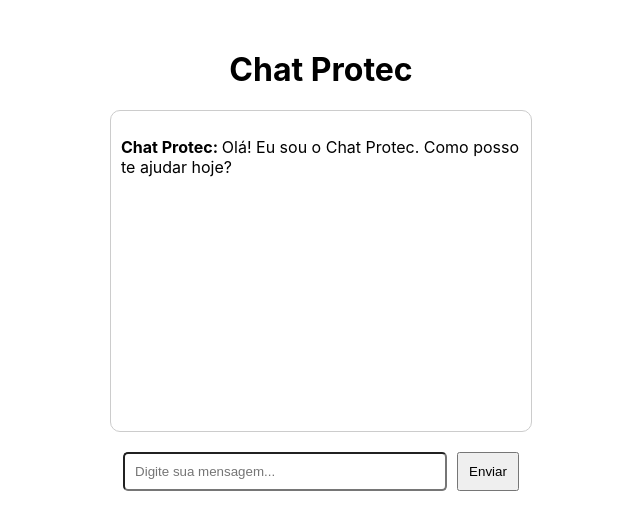
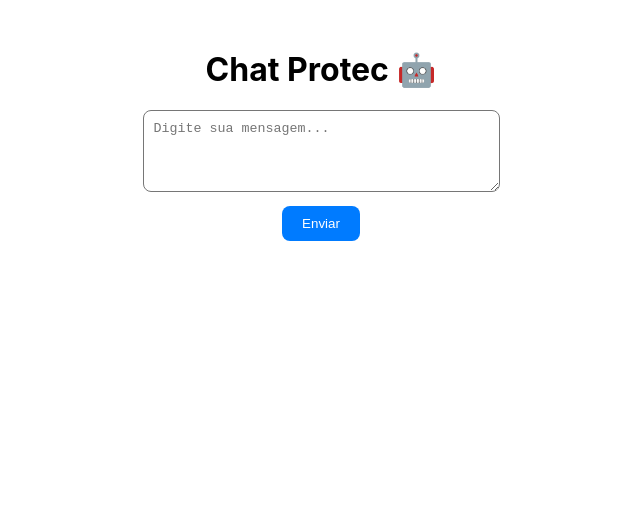
Before and after one commit to pedropelegrini/chatbot-Univesp, a React (Create React App) app in the folder frontend/: page / in a window 1280 px wide. Shown: the top 530 px of the page, without its empty margins (319-959 px from the left). Built offline with nearby package versions, Linux system fonts and the light colour scheme.

Commit message:
Chatbot API Google AI

```diff
--- a/frontend/src/App.js
+++ b/frontend/src/App.js
@@ -1,63 +1,55 @@
 import React, { useState } from "react";
-import axios from "axios";
-
-const API_URL = "http://127.0.0.1:8000";
+import { sendMessageToGemini } from "./api";
 
 function App() {
-  const [messages, setMessages] = useState([
-    { sender: "bot", text: "Olá! Eu sou o Chat Protec. Como posso te ajudar hoje?" }
-  ]);
-  const [input, setInput] = useState("");
+  const [message, setMessage] = useState("");
+  const [response, setResponse] = useState("");
+  const [loading, setLoading] = useState(false);
 
-  const sendMessage = async () => {
-    if (!input.trim()) return;
-
-    const userMsg = { sender: "user", text: input };
-    setMessages([...messages, userMsg]);
-    setInput("");
+  const handleSend = async () => {
+    if (!message.trim()) return;
+    setLoading(true);
+    setResponse("");
 
     try {
-      const response = await axios.post(`${API_URL}/chat`, { text: input });
-      const botMsg = { sender: "bot", text: response.data.reply };
-      setMessages(prev => [...prev, botMsg]);
+      const data = await sendMessageToGemini(message);
+      setResponse(data.response);
     } catch (error) {
-      setMessages(prev => [...prev, { sender: "bot", text: "Erro ao conectar com o servidor." }]);
-      console.error(error);
+      setResponse("Erro ao conectar ao chatbot 😕");
     }
+
+    setLoading(false);
   };
 
   return (
     <div style={{ textAlign: "center", marginTop: "50px" }}>
-      <h1>Chat Protec</h1>
-      <div
+      <h1>Chat Protec 🤖</h1>
+      <textarea
+        placeholder="Digite sua mensagem..."
+        value={message}
+        onChange={(e) => setMessage(e.target.value)}
+        rows={4}
+        cols={40}
+        style={{ padding: "10px", borderRadius: "8px" }}
+      />
+      <br />
+      <button
+        onClick={handleSend}
         style={{
-          margin: "20px auto",
-          width: "400px",
-          height: "300px",
-          border: "1px solid #ccc",
-          borderRadius: "10px",
-          padding: "10px",
-          overflowY: "auto",
-          textAlign: "left"
+          marginTop: "10px",
+          padding: "10px 20px",
+          borderRadius: "8px",
+          backgroundColor: "#007bff",
+          color: "white",
+          border: "none",
+          cursor: "pointer",
         }}
       >
-        {messages.map((msg, i) => (
-          <p key={i} style={{ textAlign: msg.sender === "user" ? "right" : "left" }}>
-            <b>{msg.sender === "user" ? "Você: " : "Chat Protec: "}</b>
-            {msg.text}
-          </p>
-        ))}
-      </div>
-      <input
-        type="text"
-        value={input}
-        onChange={e => setInput(e.target.value)}
-        placeholder="Digite sua mensagem..."
-        style={{ width: "300px", padding: "10px", borderRadius: "5px" }}
-      />
-      <button onClick={sendMessage} style={{ marginLeft: "10px", padding: "10px" }}>
         Enviar
       </button>
+      <div style={{ marginTop: "30px", fontSize: "18px" }}>
+        {loading ? <p>Processando...</p> : <p>{response}</p>}
+      </div>
     </div>
   );
 }
--- a/frontend/src/api.js
+++ b/frontend/src/api.js
@@ -1,14 +1,13 @@
 import axios from "axios";
 
-const API_URL = `http://${window.location.hostname}:8000`; // usa o host do navegador
+const API_URL = "http://127.0.0.1:8000"; // ou http://localhost:8000
 
-export const getStatus = async () => {
+export const sendMessageToGemini = async (message) => {
   try {
-    const response = await axios.get(`${API_URL}/health`);
-    console.log("Backend conectado:", response.data);
-    return response;
+    const response = await axios.post(`${API_URL}/chat`, { message });
+    return response.data;
   } catch (error) {
-    console.error("Erro ao conectar com o backend:", error);
+    console.error("Erro ao enviar mensagem para o backend:", error);
     throw error;
   }
 };
```
Also changed, not shown: 2 other files (tests, documents, lock files or other folders).
